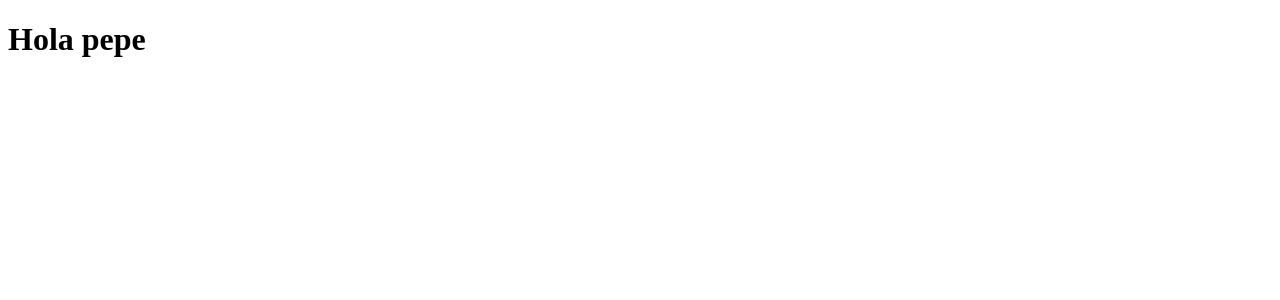
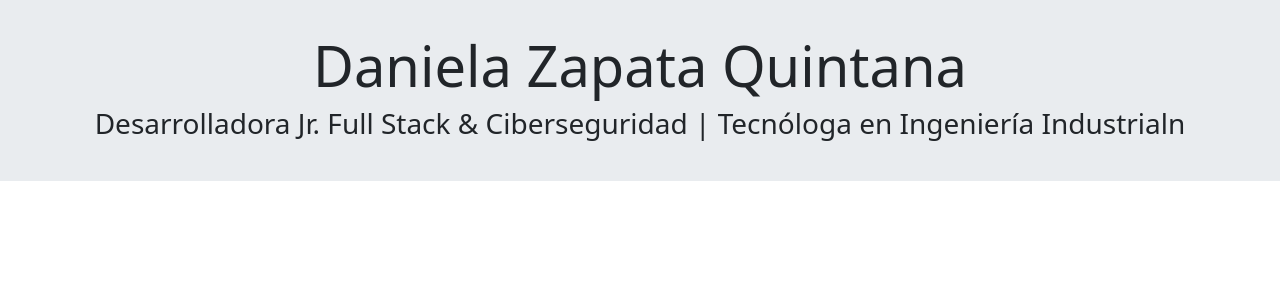
Before and after one commit to DANIELAZAPATA0724/portafolio-daniela-zapata-2024, an Angular app: page / in a window 1280 px wide. Shown: the top 300 px of the page. Built offline with nearby package versions, Linux system fonts and the light colour scheme.

Commit message:
update header component and nav component

```diff
--- a/angular.json
+++ b/angular.json
@@ -25,6 +25,8 @@
               "src/assets"
             ],
             "styles": [
+              "./node_modules/ngx-bootstrap/datepicker/bs-datepicker.css",
+              "./node_modules/bootstrap/dist/css/bootstrap.min.css",
               "src/styles.css"
             ],
             "scripts": []
--- a/package.json
+++ b/package.json
@@ -18,6 +18,8 @@
     "@angular/platform-browser": "^15.2.0",
     "@angular/platform-browser-dynamic": "^15.2.0",
     "@angular/router": "^15.2.0",
+    "bootstrap": "^5.2.3",
+    "ngx-bootstrap": "^10.3.0",
     "rxjs": "~7.8.0",
     "tslib": "^2.3.0",
     "zone.js": "~0.12.0"
--- a/src/app/app.component.html
+++ b/src/app/app.component.html
@@ -1 +1 @@
-<h1>Hola pepe</h1>
+<app-header></app-header>
--- /dev/null
+++ b/src/app/header/header.component.css
@@ -0,0 +1,4 @@
+.jumbotron {
+  padding: 2rem 1rem;
+  background-color: #e9ecef;
+}
--- /dev/null
+++ b/src/app/header/header.component.html
@@ -0,0 +1,8 @@
+<div class="jumbotron">
+    <div class="text-center">
+        <h1 class="display-4">Daniela Zapata Quintana</h1>
+        <h3>Desarrolladora Jr. Full Stack & Ciberseguridad | Tecnóloga en Ingeniería Industrialn</h3>
+
+    </div>
+
+</div>
--- /dev/null
+++ b/src/app/nav/nav.component.html
@@ -0,0 +1 @@
+<p>nav works!</p>
```
Also changed, not shown: src/app/app.module.ts (+8 -2 lines), src/app/header/header.component.ts (added, +10 -0 lines), src/app/nav/nav.component.ts (added, +10 -0 lines), src/app/nav/nav.component.css (added), 1 other file (tests, documents, lock files or other folders).
